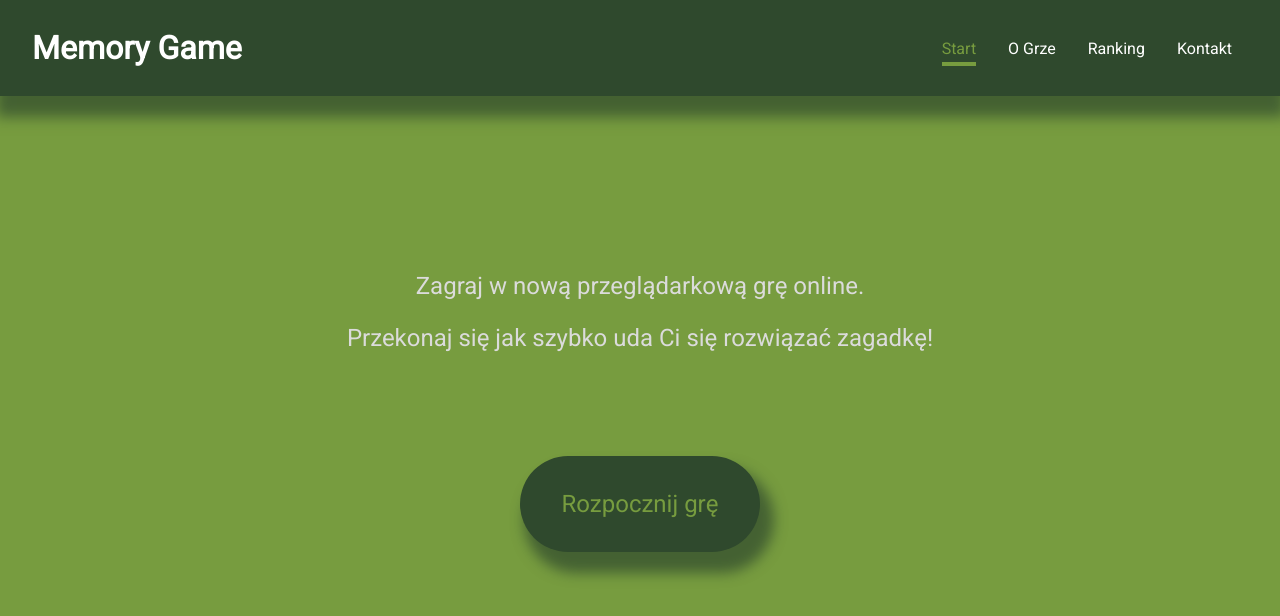
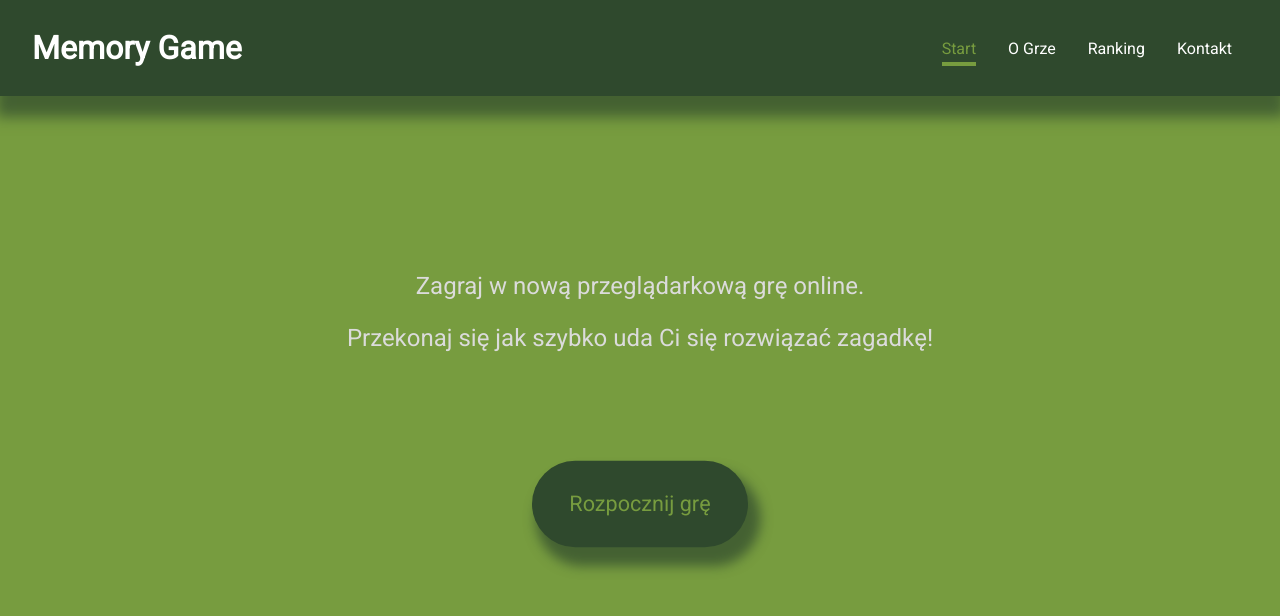
Before and after one commit to arturpiszczek/memory-game, a React (Create React App) app: page /home in a window 1280 px wide. In both pictures the pointer is over the button "Rozpocznij grę". Shown: the top 616 px of the page. Built offline with nearby package versions, Linux system fonts and the light colour scheme.

Commit message:
Add animation to buttons

```diff
--- a/src/components/ChooseGame.module.css
+++ b/src/components/ChooseGame.module.css
@@ -6,6 +6,7 @@
   width: 30rem;
   border: 3px solid #2f492d;
   border-radius: 0 0 2rem 2rem;
+  box-shadow: 9px 16px 13px 5px #2f492db3;
 }
 
 .choose h2 {
@@ -29,10 +30,14 @@
   border: none;
   border-radius: 3rem;
   box-shadow: 9px 16px 13px 5px #2f492db3;
+  transition: transform 0.5s ease;
 }
 
 .choose button:hover,
 .choose button:active {
   color: #779c3f;
   cursor: pointer;
+  -webkit-transform: scale(0.9);
+  -ms-transform: scale(0.9);
+  transform: scale(0.9);
 }
--- a/src/components/Layout/StartGameButton.module.css
+++ b/src/components/Layout/StartGameButton.module.css
@@ -10,10 +10,14 @@
   border: none;
   border-radius: 3rem;
   box-shadow: 9px 16px 13px 5px #2f492db3;
+  transition: transform 0.5s ease;
 }
 
 .button:hover,
 .button:active {
   color: #779c3f;
   cursor: pointer;
+  -webkit-transform: scale(0.9);
+  -ms-transform: scale(0.9);
+  transform: scale(0.9);
 }
--- a/src/components/UserForm.module.css
+++ b/src/components/UserForm.module.css
@@ -44,10 +44,14 @@
   border: none;
   border-radius: 4px;
   box-shadow: 9px 16px 13px 5px #2f492db3;
+  transition: transform 0.5s ease;
 }
 
 .form button:hover,
 .form button:active {
   color: #779c3f;
   cursor: pointer;
+  -webkit-transform: scale(0.9);
+  -ms-transform: scale(0.9);
+  transform: scale(0.9);
 }
```
